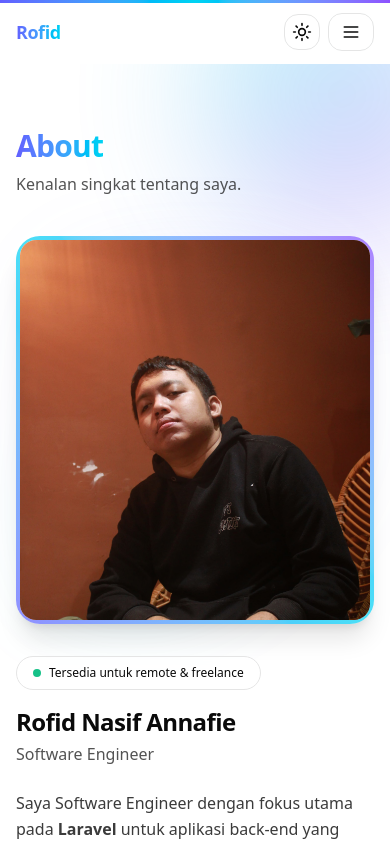
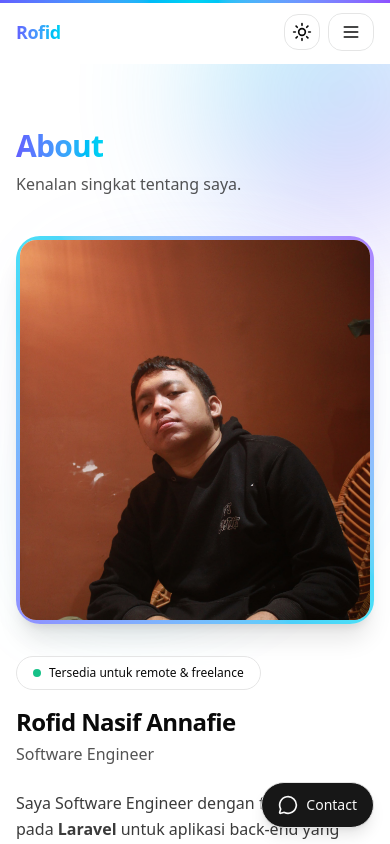
Before and after one commit to Pid24/my-portfolio, a Next.js app: page /about in a window 390 px wide. Shown: the top 844 px of the page. Built offline with nearby package versions, Linux system fonts and the light colour scheme.

Commit message:
feat: floating contact, live button & recent sort on projects

```diff
--- a/src/app/layout.tsx
+++ b/src/app/layout.tsx
@@ -1,5 +1,6 @@
 // app/layout.tsx
 import type { Metadata } from "next";
+import type { ReactNode } from "react";
 import { Geist, Geist_Mono } from "next/font/google";
 import "./globals.css";
 
@@ -8,6 +9,7 @@ import Navbar from "@/components/Navbar";
 import PageTransition from "@/components/splash/PageTransition";
 import Footer from "@/components/Footer";
 import ThemeProvider from "@/components/ThemeProvider";
+import FloatingContact from "@/components/FloatingContact"; // ⬅️ DITAMBAH
 
 // ====== CONFIG: domain & default OG ======
 const siteUrl = "https://rofid-dev.my.id";
@@ -44,7 +46,7 @@ export const metadata: Metadata = {
   },
 };
 
-export default function RootLayout({ children }: { children: React.ReactNode }) {
+export default function RootLayout({ children }: { children: ReactNode }) {
   const year = new Date().getFullYear();
 
   return (
@@ -63,6 +65,9 @@ export default function RootLayout({ children }: { children: React.ReactNode })
           {/* Konten halaman */}
           {children}
 
+          {/* Tombol kontak mengambang (mobile only) */}
+          <FloatingContact />
+
           {/* Footer */}
           <Footer year={year} />
         </ThemeProvider>
--- /dev/null
+++ b/src/components/FloatingContact.tsx
@@ -0,0 +1,36 @@
+"use client";
+
+import Link from "next/link";
+import { MessageCircle } from "lucide-react";
+
+export default function FloatingContact() {
+  // Tombol selalu tampil di mobile (disembunyikan di >= md)
+  return (
+    <div
+      className="
+        fixed
+        right-4
+        bottom-[max(1rem,env(safe-area-inset-bottom))]
+        md:hidden
+        z-[100]
+      "
+    >
+      <Link
+        href="/contact"
+        className="
+          inline-flex items-center gap-2
+          rounded-full border
+          bg-primary text-primary-foreground
+          px-4 py-3 text-sm font-medium
+          shadow-lg shadow-black/10
+          hover:translate-y-[-1px] hover:shadow-xl
+          active:translate-y-0 transition
+        "
+        aria-label="Hubungi saya"
+      >
+        <MessageCircle className="h-5 w-5" />
+        <span>Contact</span>
+      </Link>
+    </div>
+  );
+}
```
